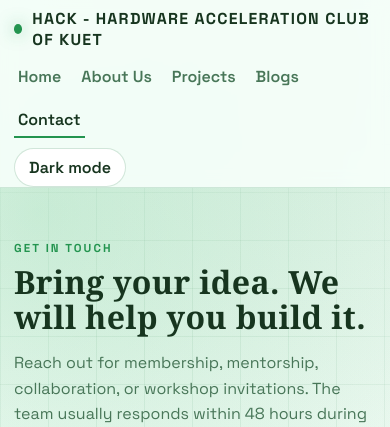
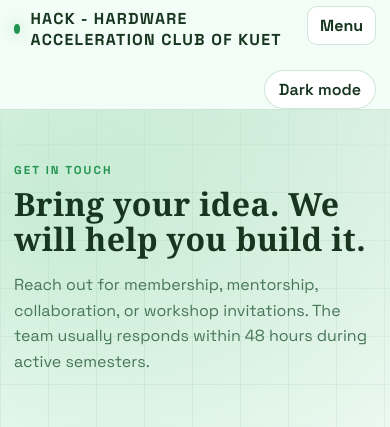
Before and after one commit to Fariha127/Hack-Club, a PHP site: page /contact.html in a window 390 px wide. Shown: the top 427 px of the page. Run offline with PHP 8.4, Linux system fonts and the light colour scheme.

Commit message:
Add mobile navigation toggle and page transition effects

```diff
--- a/about.html
+++ b/about.html
@@ -23,6 +23,7 @@
 	<header class="site-header">
 		<div class="container site-header-inner">
 			<a class="brand" href="home.html"><span></span>HACK - Hardware Acceleration Club of KUET</a>
+			<button class="nav-toggle" type="button" aria-label="Toggle menu" aria-expanded="false">Menu</button>
 			<nav>
 				<a href="home.html">Home</a>
 				<a class="active" href="about.html">About Us</a>
--- a/blogs.html
+++ b/blogs.html
@@ -23,6 +23,7 @@
 	<header class="site-header">
 		<div class="container site-header-inner">
 			<a class="brand" href="home.html"><span></span>HACK - Hardware Acceleration Club of KUET</a>
+			<button class="nav-toggle" type="button" aria-label="Toggle menu" aria-expanded="false">Menu</button>
 			<nav>
 				<a href="home.html">Home</a>
 				<a href="about.html">About Us</a>
--- a/contact.html
+++ b/contact.html
@@ -23,6 +23,7 @@
 	<header class="site-header">
 		<div class="container site-header-inner">
 			<a class="brand" href="home.html"><span></span>HACK - Hardware Acceleration Club of KUET</a>
+			<button class="nav-toggle" type="button" aria-label="Toggle menu" aria-expanded="false">Menu</button>
 			<nav>
 				<a href="home.html">Home</a>
 				<a href="about.html">About Us</a>
@@ -45,7 +46,10 @@
 			<div class="grid two">
 				<article class="card">
 					<h2>Send a Message</h2>
-					<form class="form-wrap" action="#" method="post">
+					<form class="form-wrap" action="https://formsubmit.co/hack.kuet.club@gmail.com" method="post">
+						<input type="hidden" name="_subject" value="HACK KUET Website Contact Request">
+						<input type="hidden" name="_captcha" value="false">
+						<input id="next-url" type="hidden" name="_next" value="">
 						<div class="field">
 							<label for="name">Full Name</label>
 							<input id="name" name="name" type="text" placeholder="Your name" required>
--- a/home.html
+++ b/home.html
@@ -23,6 +23,7 @@
     <header class="site-header">
         <div class="container site-header-inner">
             <a class="brand" href="home.html"><span></span>HACK - Hardware Acceleration Club of KUET</a>
+            <button class="nav-toggle" type="button" aria-label="Toggle menu" aria-expanded="false">Menu</button>
             <nav>
                 <a class="active" href="home.html">Home</a>
                 <a href="about.html">About Us</a>
--- a/main.js
+++ b/main.js
@@ -1,4 +1,58 @@
 (function () {
+    function setupPageTransitions() {
+        var reduceMotion = window.matchMedia("(prefers-reduced-motion: reduce)").matches;
+        if (reduceMotion) {
+            return;
+        }
+
+        var overlay = document.createElement("div");
+        overlay.className = "page-transition-overlay";
+        document.body.appendChild(overlay);
+
+        requestAnimationFrame(function () {
+            overlay.classList.add("is-hidden");
+        });
+
+        window.setTimeout(function () {
+            if (overlay.parentNode) {
+                overlay.parentNode.removeChild(overlay);
+            }
+        }, 320);
+
+        var internalLinks = document.querySelectorAll('a[href]');
+        internalLinks.forEach(function (link) {
+            link.addEventListener("click", function (event) {
+                var href = link.getAttribute("href");
+                if (!href || href.startsWith("#") || href.startsWith("mailto:") || href.startsWith("tel:")) {
+                    return;
+                }
+
+                if (link.target === "_blank" || event.ctrlKey || event.metaKey || event.shiftKey || event.altKey) {
+                    return;
+                }
+
+                if (/^https?:\/\//i.test(href) && !href.includes(window.location.host)) {
+                    return;
+                }
+
+                event.preventDefault();
+                var exitOverlay = document.createElement("div");
+                exitOverlay.className = "page-transition-overlay";
+                exitOverlay.classList.add("is-hidden");
+                document.body.appendChild(exitOverlay);
+
+                requestAnimationFrame(function () {
+                    exitOverlay.classList.remove("is-hidden");
+                    exitOverlay.classList.add("is-active");
+                });
+
+                window.setTimeout(function () {
+                    window.location.href = href;
+                }, 220);
+            });
+        });
+    }
+
     function setActiveNavLink() {
         var currentPage = window.location.pathname.split("/").pop() || "home.html";
         var navLinks = document.querySelectorAll("nav a");
@@ -11,6 +65,43 @@
                 link.setAttribute("aria-current", "page");
             } else {
                 link.removeAttribute("aria-current");
+            }
+        });
+    }
+
+    function setupMobileMenu() {
+        var toggle = document.querySelector(".nav-toggle");
+        var nav = document.querySelector("header nav");
+
+        if (!toggle || !nav) {
+            return;
+        }
+
+        function closeMenu() {
+            document.body.classList.remove("nav-open");
+            toggle.setAttribute("aria-expanded", "false");
+            toggle.textContent = "Menu";
+        }
+
+        toggle.addEventListener("click", function () {
+            var isOpen = document.body.classList.toggle("nav-open");
+            toggle.setAttribute("aria-expanded", String(isOpen));
+            toggle.textContent = isOpen ? "Close" : "Menu";
+        });
+
+        nav.querySelectorAll("a").forEach(function (link) {
+            link.addEventListener("click", closeMenu);
+        });
+
+        window.addEventListener("resize", function () {
+            if (window.innerWidth > 900) {
+                closeMenu();
+            }
+        });
+
+        document.addEventListener("keydown", function (event) {
+            if (event.key === "Escape") {
+                closeMenu();
             }
         });
     }
@@ -64,9 +155,15 @@
         var nameField = form.querySelector("#name");
         var emailField = form.querySelector("#email");
         var messageField = form.querySelector("#message");
+        var nextUrlField = form.querySelector("#next-url");
 
         if (!nameField || !emailField || !messageField) {
             return;
+        }
+
+        if (nextUrlField) {
+            var current = window.location.href.split("?")[0].split("#")[0];
+            nextUrlField.value = current + "?sent=1";
         }
 
         var status = document.createElement("p");
@@ -93,6 +190,17 @@
             localStorage.setItem(draftKey, JSON.stringify(draft));
         }
 
+        var params = new URLSearchParams(window.location.search);
+        if (params.get("sent") === "1") {
+            showStatus("Thanks, your message was sent successfully.", "success");
+            if (window.history.replaceState) {
+                params.delete("sent");
+                var query = params.toString();
+                var cleanUrl = window.location.pathname + (query ? "?" + query : "") + window.location.hash;
+                window.history.replaceState({}, document.title, cleanUrl);
+            }
+        }
+
         var savedDraftRaw = localStorage.getItem(draftKey);
         if (savedDraftRaw) {
             try {
@@ -113,34 +221,36 @@
         });
 
         form.addEventListener("submit", function (event) {
-            event.preventDefault();
-
             if (nameField.value.trim().length < 2) {
+                event.preventDefault();
                 showStatus("Please enter your full name.", "error");
                 nameField.focus();
                 return;
             }
 
             if (!emailField.checkValidity()) {
+                event.preventDefault();
                 showStatus("Please enter a valid email address.", "error");
                 emailField.focus();
                 return;
             }
 
             if (messageField.value.trim().length < 10) {
+                event.preventDefault();
                 showStatus("Message should be at least 10 characters.", "error");
                 messageField.focus();
                 return;
             }
 
             localStorage.removeItem(draftKey);
-            showStatus("Thanks, your message is ready to send. We will contact you soon.", "success");
-            form.reset();
+            showStatus("Sending your message...", "");
         });
     }
 
     document.addEventListener("DOMContentLoaded", function () {
+        setupPageTransitions();
         setActiveNavLink();
+        setupMobileMenu();
         setupRevealAnimation();
         setupContactForm();
     });
--- a/project.html
+++ b/project.html
@@ -23,6 +23,7 @@
 	<header class="site-header">
 		<div class="container site-header-inner">
 			<a class="brand" href="home.html"><span></span>HACK - Hardware Acceleration Club of KUET</a>
+			<button class="nav-toggle" type="button" aria-label="Toggle menu" aria-expanded="false">Menu</button>
 			<nav>
 				<a href="home.html">Home</a>
 				<a href="about.html">About Us</a>
--- a/style.css
+++ b/style.css
@@ -197,6 +197,51 @@
 .theme-toggle:focus-visible {
     outline: 2px solid var(--focus-ring);
     outline-offset: 2px;
+}
+
+.nav-toggle {
+    display: none;
+    border: 1px solid var(--panel-border);
+    background: var(--panel);
+    color: var(--text);
+    border-radius: 10px;
+    padding: 8px 12px;
+    font: inherit;
+    font-weight: 700;
+    cursor: pointer;
+    transition: border-color 180ms ease, transform 180ms ease, background 180ms ease;
+}
+
+.nav-toggle:hover {
+    border-color: var(--accent);
+    transform: translateY(-1px);
+}
+
+.nav-toggle:focus-visible {
+    outline: 2px solid var(--focus-ring);
+    outline-offset: 2px;
+}
+
+.page-transition-overlay {
+    position: fixed;
+    inset: 0;
+    z-index: 999;
+    pointer-events: none;
+    opacity: 1;
+    background:
+        radial-gradient(circle at 10% 15%, var(--bg-glow-1), transparent 35%),
+        radial-gradient(circle at 80% 0%, var(--bg-glow-2), transparent 42%),
+        linear-gradient(130deg, var(--bg-1), var(--bg-2));
+    transition: opacity 260ms ease;
+}
+
+.page-transition-overlay.is-hidden {
+    opacity: 0;
+}
+
+.page-transition-overlay.is-active {
+    opacity: 1;
+    pointer-events: auto;
 }
 
 .hero {
@@ -438,18 +483,30 @@
     .site-header-inner {
         min-height: auto;
         padding: 14px 0;
-        display: flex;
-        flex-direction: column;
-        align-items: stretch;
+        display: grid;
+        grid-template-columns: 1fr auto;
+        grid-template-areas:
+            "brand navtoggle"
+            "nav nav"
+            "theme theme";
+        align-items: center;
         gap: 10px;
     }
 
     .brand {
-        width: 100%;
+        grid-area: brand;
         padding-top: 8px;
     }
 
+    .nav-toggle {
+        grid-area: navtoggle;
+        display: inline-flex;
+        justify-self: end;
+    }
+
     nav {
+        grid-area: nav;
+        display: none;
         width: 100%;
         margin-left: 0;
         justify-self: auto;
@@ -458,7 +515,12 @@
         gap: 10px 14px;
     }
 
+    body.nav-open nav {
+        display: flex;
+    }
+
     .theme-toggle {
+        grid-area: theme;
         width: fit-content;
         align-self: flex-start;
     }
```
